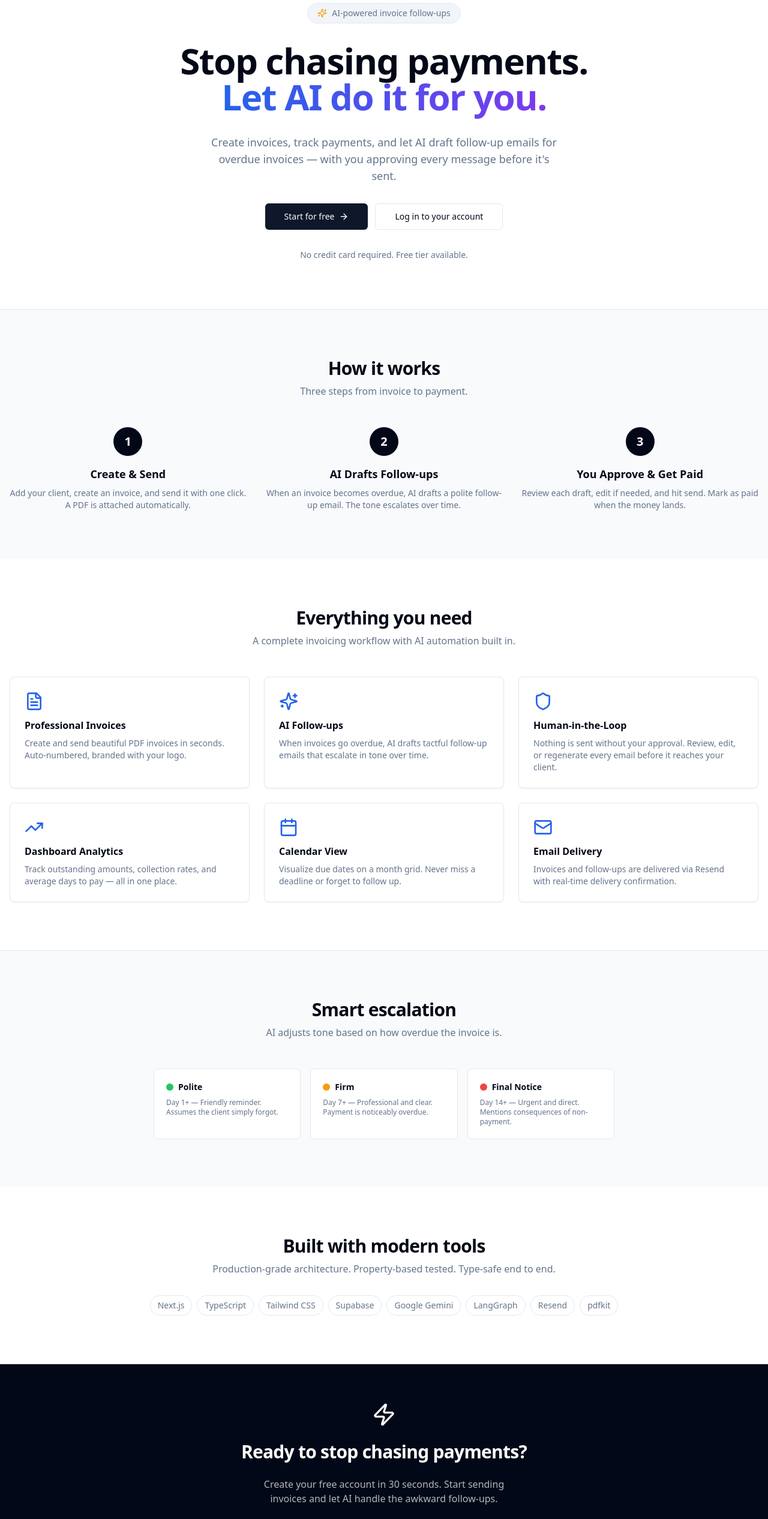
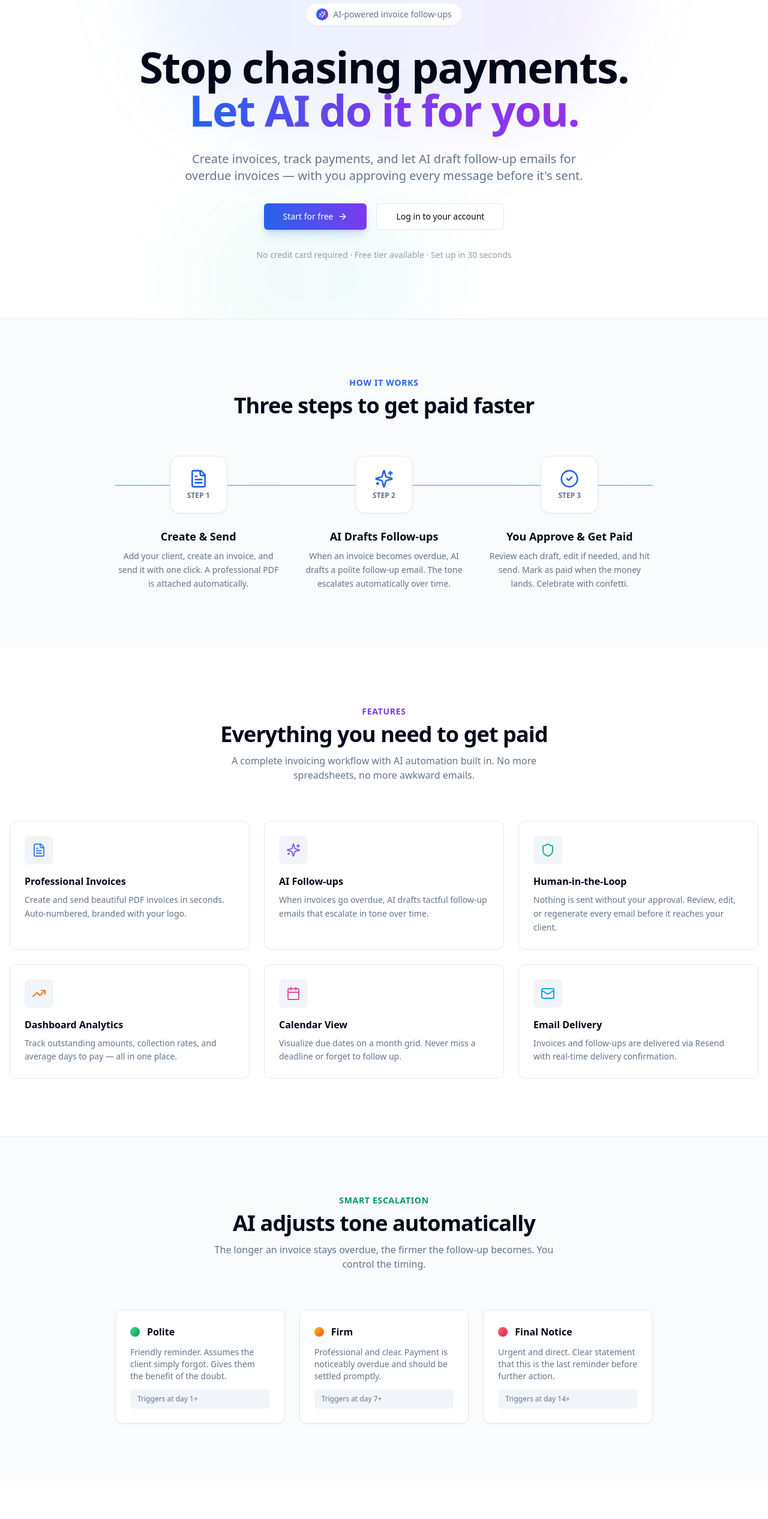
Before and after one commit to KuntalRathod/PayNudge, a Next.js app in the folder frontend/: page / in a window 1280 px wide. Shown: the part 180-2712 px from the top of the page at 60% size. Built offline with nearby package versions, Linux system fonts and the light colour scheme.

Commit message:
feat(landing): enhance hero section with visual effects and add feature gradient styling

```diff
--- a/frontend/app/page.tsx
+++ b/frontend/app/page.tsx
@@ -1,8 +1,8 @@
 import Link from 'next/link';
 import {
   ArrowRight,
-  BellRing,
   Calendar,
+  CheckCircle2,
   FileText,
   Mail,
   Shield,
@@ -19,36 +19,48 @@ const FEATURES = [
     title: 'Professional Invoices',
     description:
       'Create and send beautiful PDF invoices in seconds. Auto-numbered, branded with your logo.',
+    gradient: 'from-blue-500/20 to-cyan-500/20',
+    iconColor: 'text-blue-500',
   },
   {
     icon: Sparkles,
     title: 'AI Follow-ups',
     description:
       'When invoices go overdue, AI drafts tactful follow-up emails that escalate in tone over time.',
+    gradient: 'from-violet-500/20 to-purple-500/20',
+    iconColor: 'text-violet-500',
   },
   {
     icon: Shield,
     title: 'Human-in-the-Loop',
     description:
       'Nothing is sent without your approval. Review, edit, or regenerate every email before it reaches your client.',
+    gradient: 'from-emerald-500/20 to-green-500/20',
+    iconColor: 'text-emerald-500',
   },
   {
     icon: TrendingUp,
     title: 'Dashboard Analytics',
     description:
       'Track outstanding amounts, collection rates, and average days to pay — all in one place.',
+    gradient: 'from-orange-500/20 to-amber-500/20',
+    iconColor: 'text-orange-500',
   },
   {
     icon: Calendar,
     title: 'Calendar View',
     description:
       'Visualize due dates on a month grid. Never miss a deadline or forget to follow up.',
+    gradient: 'from-pink-500/20 to-rose-500/20',
+    iconColor: 'text-pink-500',
   },
   {
     icon: Mail,
     title: 'Email Delivery',
     description:
       'Invoices and follow-ups are delivered via Resend with real-time delivery confirmation.',
+    gradient: 'from-sky-500/20 to-indigo-500/20',
+    iconColor: 'text-sky-500',
   },
 ];
 
@@ -56,22 +68,25 @@ const STEPS = [
   {
     step: '1',
     title: 'Create & Send',
-    description: 'Add your client, create an invoice, and send it with one click. A PDF is attached automatically.',
+    description: 'Add your client, create an invoice, and send it with one click. A professional PDF is attached automatically.',
+    icon: FileText,
   },
   {
     step: '2',
     title: 'AI Drafts Follow-ups',
-    description: 'When an invoice becomes overdue, AI drafts a polite follow-up email. The tone escalates over time.',
+    description: 'When an invoice becomes overdue, AI drafts a polite follow-up email. The tone escalates automatically over time.',
+    icon: Sparkles,
   },
   {
     step: '3',
     title: 'You Approve & Get Paid',
-    description: 'Review each draft, edit if needed, and hit send. Mark as paid when the money lands.',
+    description: 'Review each draft, edit if needed, and hit send. Mark as paid when the money lands. Celebrate with confetti.',
+    icon: CheckCircle2,
   },
 ];
 
 const TECH_BADGES = [
-  'Next.js',
+  'Next.js 14',
   'TypeScript',
   'Tailwind CSS',
   'Supabase',
@@ -79,6 +94,7 @@ const TECH_BADGES = [
   'LangGraph',
   'Resend',
   'pdfkit',
+  'Vitest',
 ];
 
 export default function LandingPage() {
@@ -87,7 +103,10 @@ export default function LandingPage() {
       {/* Nav */}
       <header className="sticky top-0 z-50 border-b bg-background/95 backdrop-blur supports-[backdrop-filter]:bg-background/60">
         <nav className="container flex h-14 items-center justify-between">
-          <Link href="/" className="font-semibold tracking-tight">
+          <Link href="/" className="flex items-center gap-2 font-bold tracking-tight">
+            <div className="flex h-7 w-7 items-center justify-center rounded-lg bg-gradient-to-br from-blue-600 to-violet-600">
+              <Zap className="h-4 w-4 text-white" />
+            </div>
             PayNudge
           </Link>
           <div className="flex items-center gap-2">
@@ -99,7 +118,7 @@ export default function LandingPage() {
             </Link>
             <Link
               href="/signup"
-              className={buttonVariants({ size: 'sm' })}
+              className={cn(buttonVariants({ size: 'sm' }), 'bg-gradient-to-r from-blue-600 to-violet-600 text-white hover:from-blue-700 hover:to-violet-700 border-0')}
             >
               Get started free
             </Link>
@@ -109,27 +128,41 @@ export default function LandingPage() {
 
       <main className="flex-1">
         {/* Hero */}
-        <section className="container flex flex-col items-center gap-8 pb-20 pt-20 text-center md:pt-32">
-          <div className="flex items-center gap-2 rounded-full border bg-muted px-4 py-1.5 text-sm text-muted-foreground">
-            <Sparkles className="h-4 w-4 text-amber-500" />
-            AI-powered invoice follow-ups
+        <section className="relative overflow-hidden">
+          {/* Background glow effects */}
+          <div className="pointer-events-none absolute inset-0">
+            <div className="absolute -top-40 left-1/2 h-[500px] w-[800px] -translate-x-1/2 rounded-full bg-gradient-to-r from-blue-500/10 to-violet-500/10 blur-3xl" />
+            <div className="absolute -bottom-20 left-1/4 h-[300px] w-[400px] rounded-full bg-gradient-to-r from-emerald-500/5 to-cyan-500/5 blur-3xl" />
           </div>
 
-          <h1 className="max-w-3xl text-4xl font-bold tracking-tight sm:text-5xl md:text-6xl">
+          <div className="container relative flex flex-col items-center gap-8 pb-24 pt-20 text-center md:pt-32">
+            <div className="flex items-center gap-2 rounded-full border border-border/50 bg-card px-4 py-2 text-sm shadow-sm">
+              <span className="flex h-5 w-5 items-center justify-center rounded-full bg-gradient-to-r from-blue-600 to-violet-600">
+                <Sparkles className="h-3 w-3 text-white" />
+              </span>
+              <span className="text-muted-foreground">AI-powered invoice follow-ups</span>
+            </div>
+
+            <h1 className="max-w-4xl text-4xl font-bold tracking-tight sm:text-5xl md:text-6xl lg:text-7xl">
               Stop chasing payments.
               <br />
-            <span className="bg-gradient-to-r from-blue-600 to-violet-600 bg-clip-text text-transparent dark:from-blue-400 dark:to-violet-400">Let AI do it for you.</span>
+              <span className="bg-gradient-to-r from-blue-600 via-violet-600 to-purple-600 bg-clip-text text-transparent dark:from-blue-400 dark:via-violet-400 dark:to-purple-400">
+                Let AI do it for you.
+              </span>
             </h1>
 
-          <p className="max-w-xl text-lg text-muted-foreground">
+            <p className="max-w-2xl text-lg text-muted-foreground md:text-xl">
               Create invoices, track payments, and let AI draft follow-up emails for overdue
               invoices — with you approving every message before it&apos;s sent.
             </p>
 
-          <div className="flex flex-col items-center gap-3 sm:flex-row">
+            <div className="flex flex-col items-center gap-4 sm:flex-row">
               <Link
                 href="/signup"
-              className={cn(buttonVariants({ size: 'lg' }), 'gap-2')}
+                className={cn(
+                  buttonVariants({ size: 'lg' }),
+                  'gap-2 bg-gradient-to-r from-blue-600 to-violet-600 text-white shadow-lg shadow-blue-500/25 hover:from-blue-700 hover:to-violet-700 hover:shadow-blue-500/30 border-0 px-8',
+                )}
               >
                 Start for free
                 <ArrowRight className="h-4 w-4" />
@@ -142,42 +175,48 @@ export default function LandingPage() {
               </Link>
             </div>
 
-          <p className="text-sm text-muted-foreground">
-            No credit card required. Free tier available.
+            <p className="text-sm text-muted-foreground/70">
+              No credit card required · Free tier available · Set up in 30 seconds
             </p>
+          </div>
         </section>
 
         {/* How it works */}
-        <section className="border-t bg-muted/50 py-20">
+        <section className="border-t bg-muted/40 py-24">
           <div className="container">
-            <div className="mb-12 text-center">
-              <h2 className="text-3xl font-bold tracking-tight">How it works</h2>
-              <p className="mt-2 text-muted-foreground">
-                Three steps from invoice to payment.
-              </p>
+            <div className="mb-16 text-center">
+              <p className="mb-2 text-sm font-semibold uppercase tracking-wider text-blue-600 dark:text-blue-400">How it works</p>
+              <h2 className="text-3xl font-bold tracking-tight sm:text-4xl">Three steps to get paid faster</h2>
             </div>
 
-            <div className="grid gap-8 md:grid-cols-3">
+            <div className="relative mx-auto max-w-4xl">
+              {/* Connector line (desktop) */}
+              <div className="absolute left-0 right-0 top-12 hidden h-0.5 bg-gradient-to-r from-blue-500/50 via-violet-500/50 to-emerald-500/50 md:block" />
+
+              <div className="grid gap-12 md:grid-cols-3 md:gap-8">
                 {STEPS.map((step) => (
                   <div key={step.step} className="relative flex flex-col items-center text-center">
-                  <div className="mb-4 flex h-12 w-12 items-center justify-center rounded-full bg-foreground text-xl font-bold text-background">
-                    {step.step}
+                    <div className="relative z-10 mb-6 flex h-24 w-24 flex-col items-center justify-center rounded-2xl border bg-card shadow-sm">
+                      <step.icon className="h-8 w-8 text-blue-600 dark:text-blue-400" />
+                      <span className="mt-1 text-xs font-bold text-muted-foreground">STEP {step.step}</span>
                     </div>
-                  <h3 className="mb-2 text-lg font-semibold">{step.title}</h3>
-                  <p className="text-sm text-muted-foreground">{step.description}</p>
+                    <h3 className="mb-2 text-lg font-bold">{step.title}</h3>
+                    <p className="text-sm leading-relaxed text-muted-foreground">{step.description}</p>
                   </div>
                 ))}
+              </div>
             </div>
           </div>
         </section>
 
         {/* Features grid */}
-        <section className="py-20">
+        <section className="py-24">
           <div className="container">
-            <div className="mb-12 text-center">
-              <h2 className="text-3xl font-bold tracking-tight">Everything you need</h2>
-              <p className="mt-2 text-muted-foreground">
-                A complete invoicing workflow with AI automation built in.
+            <div className="mb-16 text-center">
+              <p className="mb-2 text-sm font-semibold uppercase tracking-wider text-violet-600 dark:text-violet-400">Features</p>
+              <h2 className="text-3xl font-bold tracking-tight sm:text-4xl">Everything you need to get paid</h2>
+              <p className="mx-auto mt-3 max-w-xl text-muted-foreground">
+                A complete invoicing workflow with AI automation built in. No more spreadsheets, no more awkward emails.
               </p>
             </div>
 
@@ -185,11 +224,17 @@ export default function LandingPage() {
               {FEATURES.map((feature) => (
                 <div
                   key={feature.title}
-                  className="rounded-lg border bg-card p-6 shadow-sm transition-all hover:shadow-md hover:-translate-y-0.5"
+                  className="group relative overflow-hidden rounded-xl border bg-card p-6 transition-all hover:shadow-lg hover:-translate-y-1"
                 >
-                  <feature.icon className="mb-3 h-8 w-8 text-blue-600 dark:text-blue-400" />
-                  <h3 className="mb-2 font-semibold">{feature.title}</h3>
-                  <p className="text-sm text-muted-foreground">{feature.description}</p>
+                  {/* Gradient background on hover */}
+                  <div className={cn('absolute inset-0 bg-gradient-to-br opacity-0 transition-opacity group-hover:opacity-100', feature.gradient)} />
+                  <div className="relative">
+                    <div className={cn('mb-4 flex h-12 w-12 items-center justify-center rounded-lg bg-muted', feature.iconColor)}>
+                      <feature.icon className="h-6 w-6" />
+                    </div>
+                    <h3 className="mb-2 font-bold">{feature.title}</h3>
+                    <p className="text-sm leading-relaxed text-muted-foreground">{feature.description}</p>
+                  </div>
                 </div>
               ))}
             </div>
@@ -197,59 +242,70 @@ export default function LandingPage() {
         </section>
 
         {/* Escalation tiers */}
-        <section className="border-t bg-muted/50 py-20">
+        <section className="border-t bg-muted/40 py-24">
           <div className="container">
-            <div className="mb-12 text-center">
-              <h2 className="text-3xl font-bold tracking-tight">Smart escalation</h2>
-              <p className="mt-2 text-muted-foreground">
-                AI adjusts tone based on how overdue the invoice is.
+            <div className="mb-16 text-center">
+              <p className="mb-2 text-sm font-semibold uppercase tracking-wider text-emerald-600 dark:text-emerald-400">Smart escalation</p>
+              <h2 className="text-3xl font-bold tracking-tight sm:text-4xl">AI adjusts tone automatically</h2>
+              <p className="mx-auto mt-3 max-w-xl text-muted-foreground">
+                The longer an invoice stays overdue, the firmer the follow-up becomes. You control the timing.
               </p>
             </div>
 
-            <div className="mx-auto grid max-w-3xl gap-4 sm:grid-cols-3">
-              <div className="rounded-lg border bg-card p-5">
-                <div className="mb-2 flex items-center gap-2">
-                  <div className="h-3 w-3 rounded-full bg-green-500" />
-                  <span className="text-sm font-semibold">Polite</span>
+            <div className="mx-auto grid max-w-4xl gap-6 sm:grid-cols-3">
+              <div className="rounded-xl border bg-card p-6 shadow-sm">
+                <div className="mb-3 flex items-center gap-3">
+                  <div className="h-4 w-4 rounded-full bg-gradient-to-br from-green-400 to-emerald-600 shadow-sm shadow-green-500/30" />
+                  <span className="font-bold">Polite</span>
                 </div>
-                <p className="text-xs text-muted-foreground">
-                  Day 1+ — Friendly reminder. Assumes the client simply forgot.
+                <p className="mb-3 text-sm text-muted-foreground">
+                  Friendly reminder. Assumes the client simply forgot. Gives them the benefit of the doubt.
                 </p>
+                <div className="rounded-md bg-muted px-3 py-2 text-xs font-medium text-muted-foreground">
+                  Triggers at day 1+
                 </div>
-              <div className="rounded-lg border bg-card p-5">
-                <div className="mb-2 flex items-center gap-2">
-                  <div className="h-3 w-3 rounded-full bg-amber-500" />
-                  <span className="text-sm font-semibold">Firm</span>
               </div>
-                <p className="text-xs text-muted-foreground">
-                  Day 7+ — Professional and clear. Payment is noticeably overdue.
+              <div className="rounded-xl border bg-card p-6 shadow-sm">
+                <div className="mb-3 flex items-center gap-3">
+                  <div className="h-4 w-4 rounded-full bg-gradient-to-br from-amber-400 to-orange-600 shadow-sm shadow-amber-500/30" />
+                  <span className="font-bold">Firm</span>
+                </div>
+                <p className="mb-3 text-sm text-muted-foreground">
+                  Professional and clear. Payment is noticeably overdue and should be settled promptly.
                 </p>
+                <div className="rounded-md bg-muted px-3 py-2 text-xs font-medium text-muted-foreground">
+                  Triggers at day 7+
                 </div>
-              <div className="rounded-lg border bg-card p-5">
-                <div className="mb-2 flex items-center gap-2">
-                  <div className="h-3 w-3 rounded-full bg-red-500" />
-                  <span className="text-sm font-semibold">Final Notice</span>
               </div>
-                <p className="text-xs text-muted-foreground">
-                  Day 14+ — Urgent and direct. Mentions consequences of non-payment.
+              <div className="rounded-xl border bg-card p-6 shadow-sm">
+                <div className="mb-3 flex items-center gap-3">
+                  <div className="h-4 w-4 rounded-full bg-gradient-to-br from-red-400 to-rose-600 shadow-sm shadow-red-500/30" />
+                  <span className="font-bold">Final Notice</span>
+                </div>
+                <p className="mb-3 text-sm text-muted-foreground">
+                  Urgent and direct. Clear statement that this is the last reminder before further action.
                 </p>
+                <div className="rounded-md bg-muted px-3 py-2 text-xs font-medium text-muted-foreground">
+                  Triggers at day 14+
+                </div>
               </div>
             </div>
           </div>
         </section>
 
         {/* Tech stack */}
-        <section className="py-20">
+        <section className="py-24">
           <div className="container text-center">
-            <h2 className="mb-2 text-3xl font-bold tracking-tight">Built with modern tools</h2>
-            <p className="mb-8 text-muted-foreground">
-              Production-grade architecture. Property-based tested. Type-safe end to end.
+            <p className="mb-2 text-sm font-semibold uppercase tracking-wider text-pink-600 dark:text-pink-400">Tech stack</p>
+            <h2 className="mb-3 text-3xl font-bold tracking-tight sm:text-4xl">Built with modern tools</h2>
+            <p className="mx-auto mb-10 max-w-xl text-muted-foreground">
+              Production-grade architecture. Property-based tested. Type-safe end to end. 380+ tests.
             </p>
-            <div className="flex flex-wrap items-center justify-center gap-2">
+            <div className="flex flex-wrap items-center justify-center gap-3">
               {TECH_BADGES.map((badge) => (
                 <span
                   key={badge}
-                  className="rounded-full border bg-card px-3 py-1.5 text-sm font-medium text-muted-foreground"
+                  className="rounded-full border bg-card px-4 py-2 text-sm font-medium shadow-sm transition-all hover:shadow-md hover:-translate-y-0.5"
                 >
                   {badge}
                 </span>
@@ -259,41 +315,50 @@ export default function LandingPage() {
         </section>
 
         {/* CTA */}
-        <section className="border-t bg-foreground py-16 text-background">
-          <div className="container flex flex-col items-center gap-6 text-center">
-            <Zap className="h-10 w-10" />
-            <h2 className="text-3xl font-bold tracking-tight">
+        <section className="relative overflow-hidden border-t py-24">
+          <div className="pointer-events-none absolute inset-0 bg-gradient-to-b from-transparent via-blue-500/5 to-violet-500/5" />
+          <div className="container relative flex flex-col items-center gap-8 text-center">
+            <div className="flex h-16 w-16 items-center justify-center rounded-2xl bg-gradient-to-br from-blue-600 to-violet-600 shadow-lg shadow-blue-500/25">
+              <Zap className="h-8 w-8 text-white" />
+            </div>
+            <h2 className="max-w-xl text-3xl font-bold tracking-tight sm:text-4xl">
               Ready to stop chasing payments?
             </h2>
-            <p className="max-w-md opacity-70">
+            <p className="max-w-lg text-lg text-muted-foreground">
               Create your free account in 30 seconds. Start sending invoices and let AI handle the
               awkward follow-ups.
             </p>
             <Link
               href="/signup"
               className={cn(
-                buttonVariants({ size: 'lg', variant: 'outline' }),
-                'border-background/30 bg-background text-foreground hover:bg-background/90',
+                buttonVariants({ size: 'lg' }),
+                'gap-2 bg-gradient-to-r from-blue-600 to-violet-600 text-white shadow-lg shadow-blue-500/25 hover:from-blue-700 hover:to-violet-700 border-0 px-8',
               )}
             >
               Get started free
-              <ArrowRight className="ml-2 h-4 w-4" />
+              <ArrowRight className="h-4 w-4" />
             </Link>
           </div>
         </section>
       </main>
 
       {/* Footer */}
-      <footer className="border-t py-8">
+      <footer className="border-t py-10">
         <div className="container flex flex-col items-center justify-between gap-4 sm:flex-row">
+          <div className="flex items-center gap-2 font-semibold">
+            <div className="flex h-6 w-6 items-center justify-center rounded-md bg-gradient-to-br from-blue-600 to-violet-600">
+              <Zap className="h-3.5 w-3.5 text-white" />
+            </div>
+            PayNudge
+          </div>
           <p className="text-sm text-muted-foreground">
             © {new Date().getFullYear()} PayNudge. Built as a proof-of-work project.
           </p>
           <div className="flex items-center gap-4 text-sm text-muted-foreground">
-            <Link href="/login" className="hover:text-foreground">
+            <Link href="/login" className="transition-colors hover:text-foreground">
               Log in
             </Link>
-            <Link href="/signup" className="hover:text-foreground">
+            <Link href="/signup" className="transition-colors hover:text-foreground">
               Sign up
             </Link>
           </div>
```
Also changed, not shown: 1 other file (tests, documents, lock files or other folders). Lines whose indentation alone changed are shown as unchanged.
